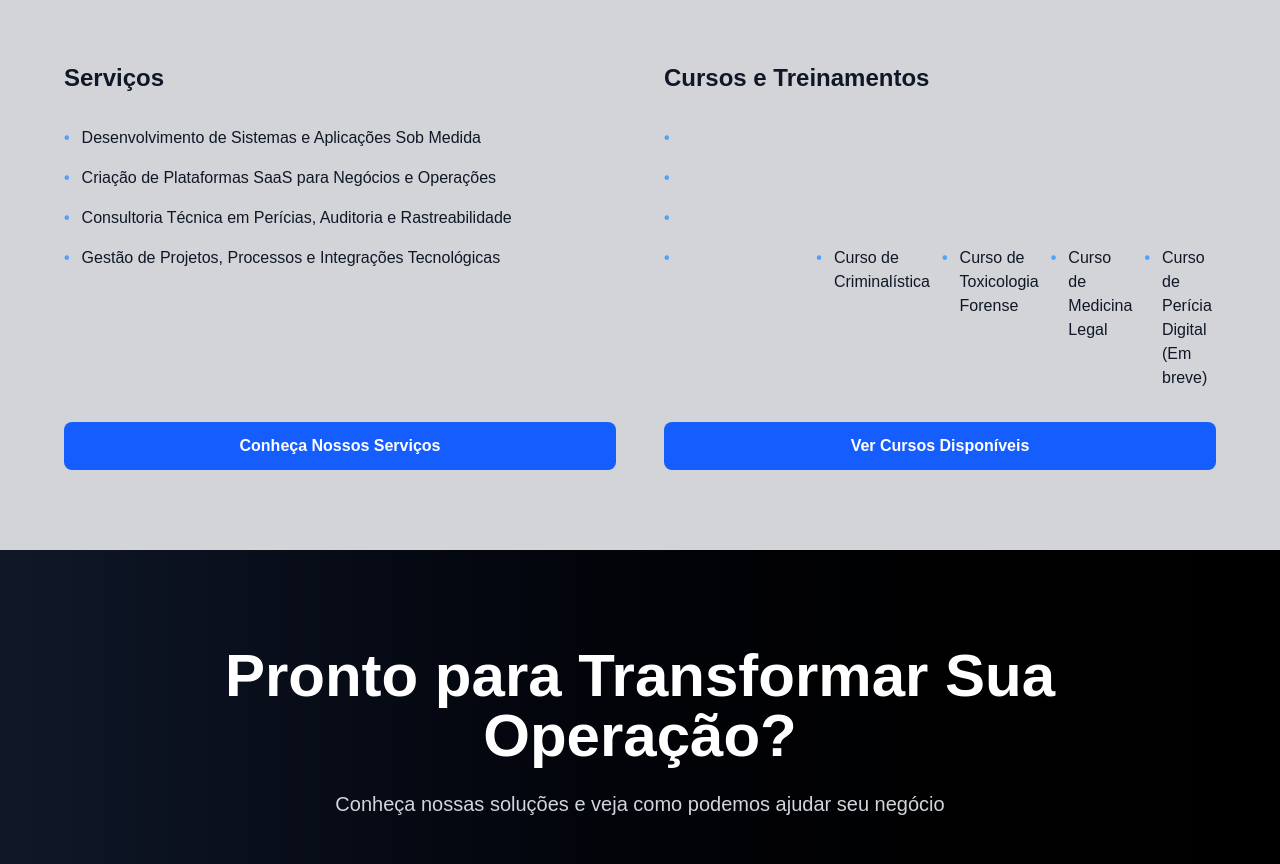
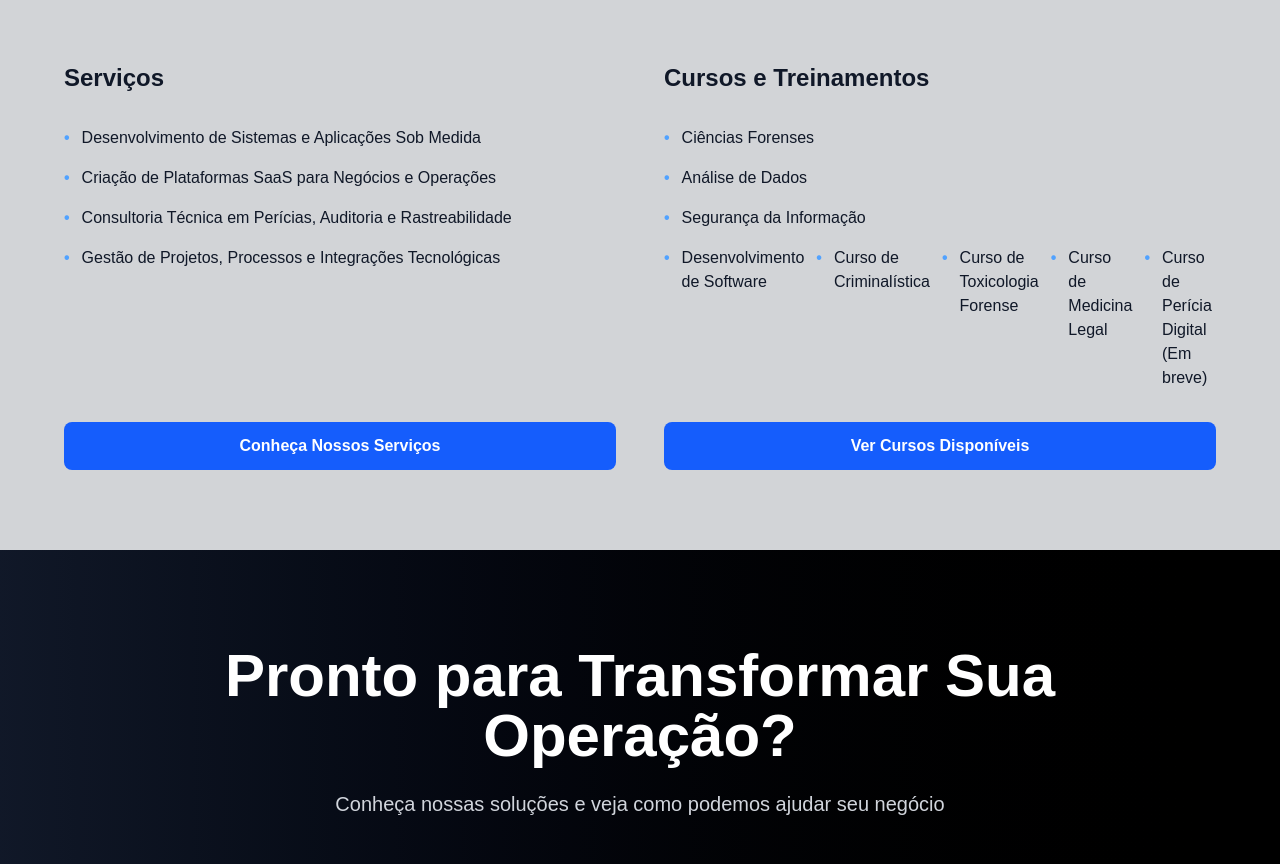
Before and after one commit to talesperito/investigacao-forense, a Next.js app: page / in a window 1280 px wide. Shown: the part 2862-3726 px from the top of the page. Built offline with nearby package versions, Linux system fonts and the light colour scheme.

Commit message:
fix: alinha cursos e treinamentos com servicos na seção oferecimentos
Updated course names to use gray text for better visibility.

```diff
--- a/app/page.tsx
+++ b/app/page.tsx
@@ -160,19 +160,19 @@ export default function HomePage() {
               <ul className="space-y-4 mb-8 text-gray-300 flex-grow">
                 <li className="flex items-start gap-3">
                   <span className="text-blue-400 font-bold">•</span>
-                  <span>Ciências Forenses</span>
+                  <span className="text-gray-900">Ciências Forenses</span>
                 </li>
                 <li className="flex items-start gap-3">
                   <span className="text-blue-400 font-bold">•</span>
-                  <span>Análise de Dados</span>
+                  <span className="text-gray-900">Análise de Dados</span>
                 </li>
                 <li className="flex items-start gap-3">
                   <span className="text-blue-400 font-bold">•</span>
-                  <span>Segurança da Informação</span>
+                  <span className="text-gray-900">Segurança da Informação</span>
                 </li>
                 <li className="flex items-start gap-3">
                   <span className="text-blue-400 font-bold">•</span>
-                  <span>Desenvolvimento de Software</span>
+                  <span className="text-gray-900">Desenvolvimento de Software</span>
                   <li className="flex items-start gap-3">
                   <span className="text-blue-400 font-bold">•</span>
                   <span className="text-gray-900">Curso de Criminalística</span>
```
